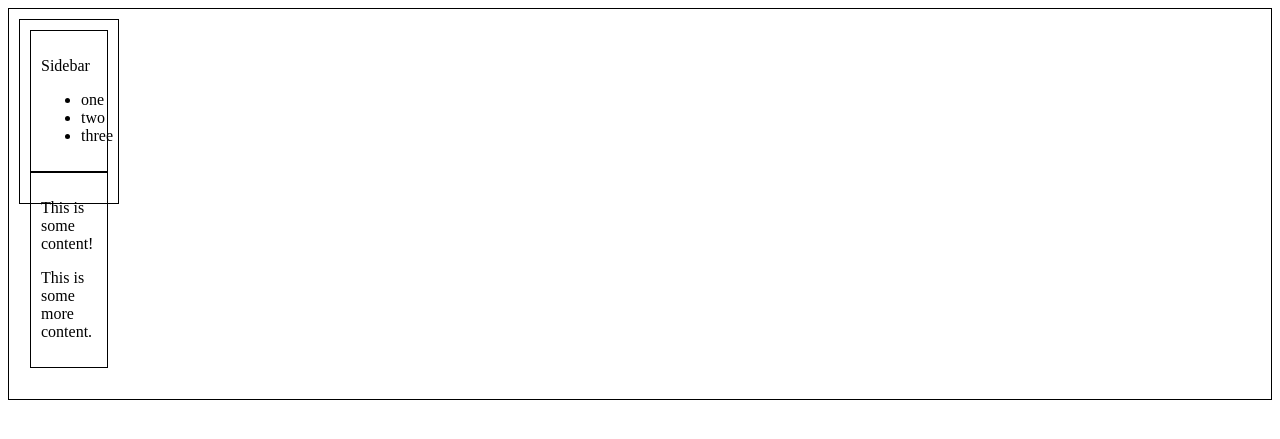
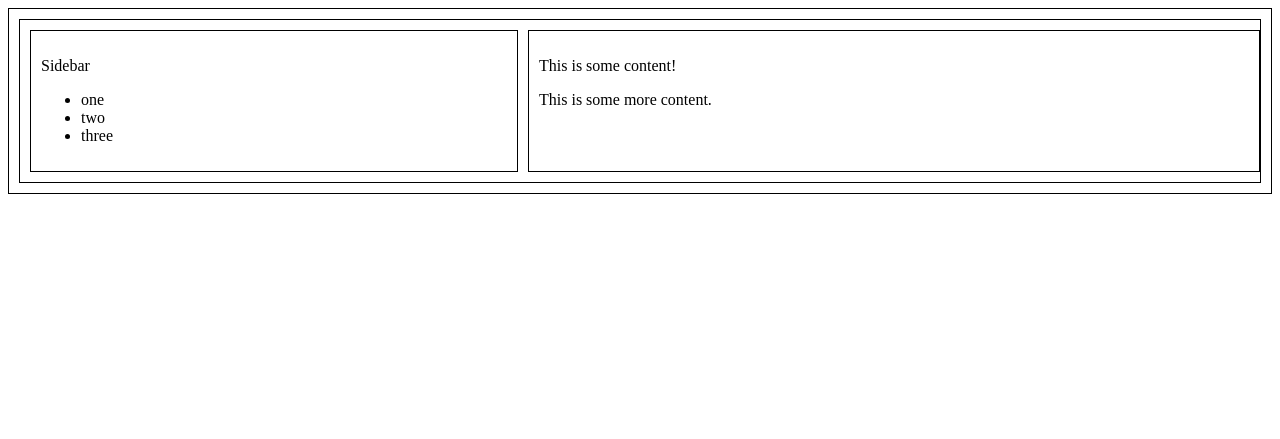
Before and after one commit to lucaslovestacos/lucaslovestacos.github.io, a PHP site: page /tesykii/index.html in a window 1280 px wide. Shown: the top 439 px of the page. Run offline with PHP 8.4, Linux system fonts and the light colour scheme.

Commit message:
Update styles.css

```diff
--- a/tesykii/styles.css
+++ b/tesykii/styles.css
@@ -4,12 +4,11 @@ div {
 }
 
 .container {
-  display: grid;
-  grid-template-columns: 100px auto;
-  gap: 10px;
   grid-template-rows: 50% 50%;
 }
 
 .section-news-bio {
   grid-template-columns: 40% 60%;
+  gap: 10px;
+  display: grid;
 }
```
